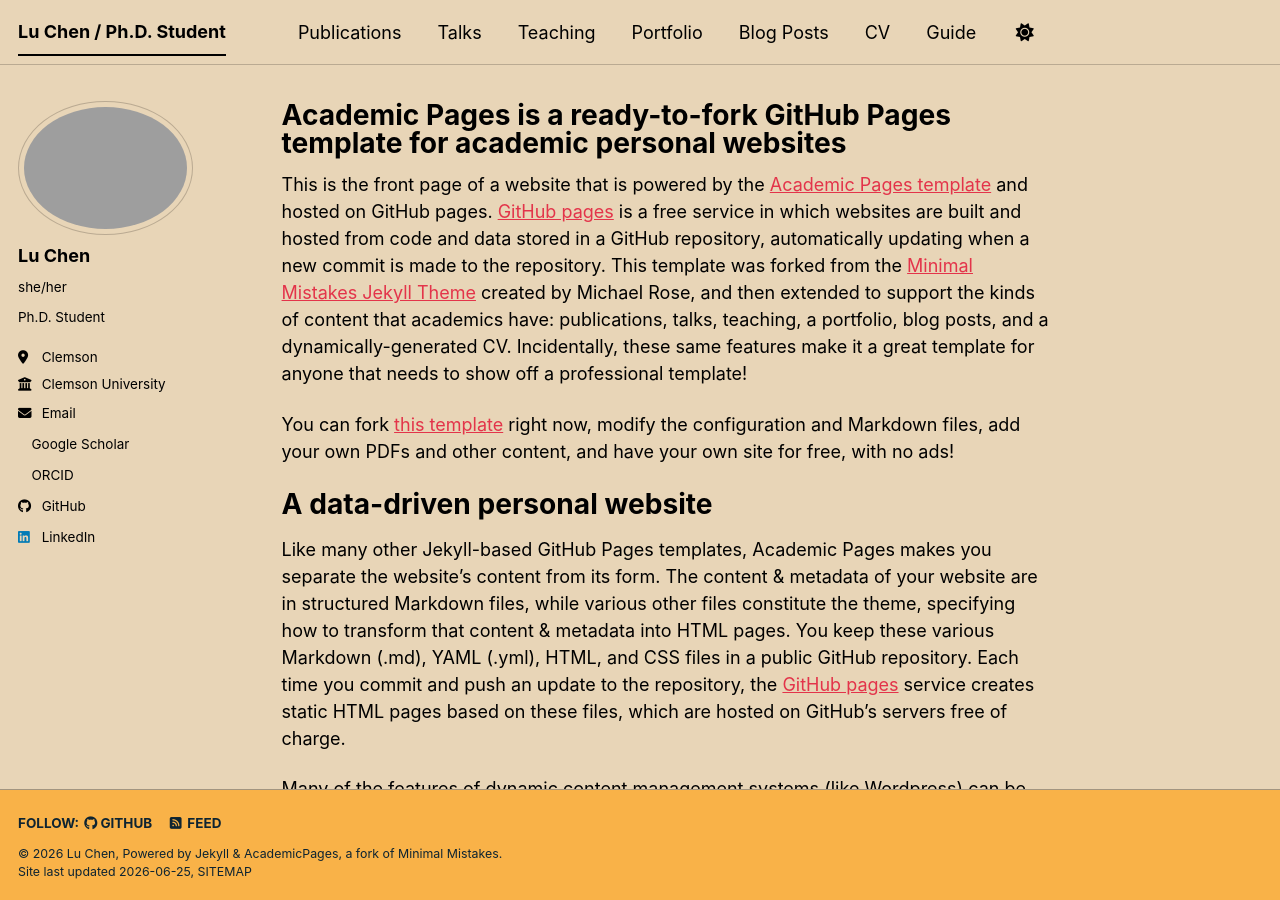
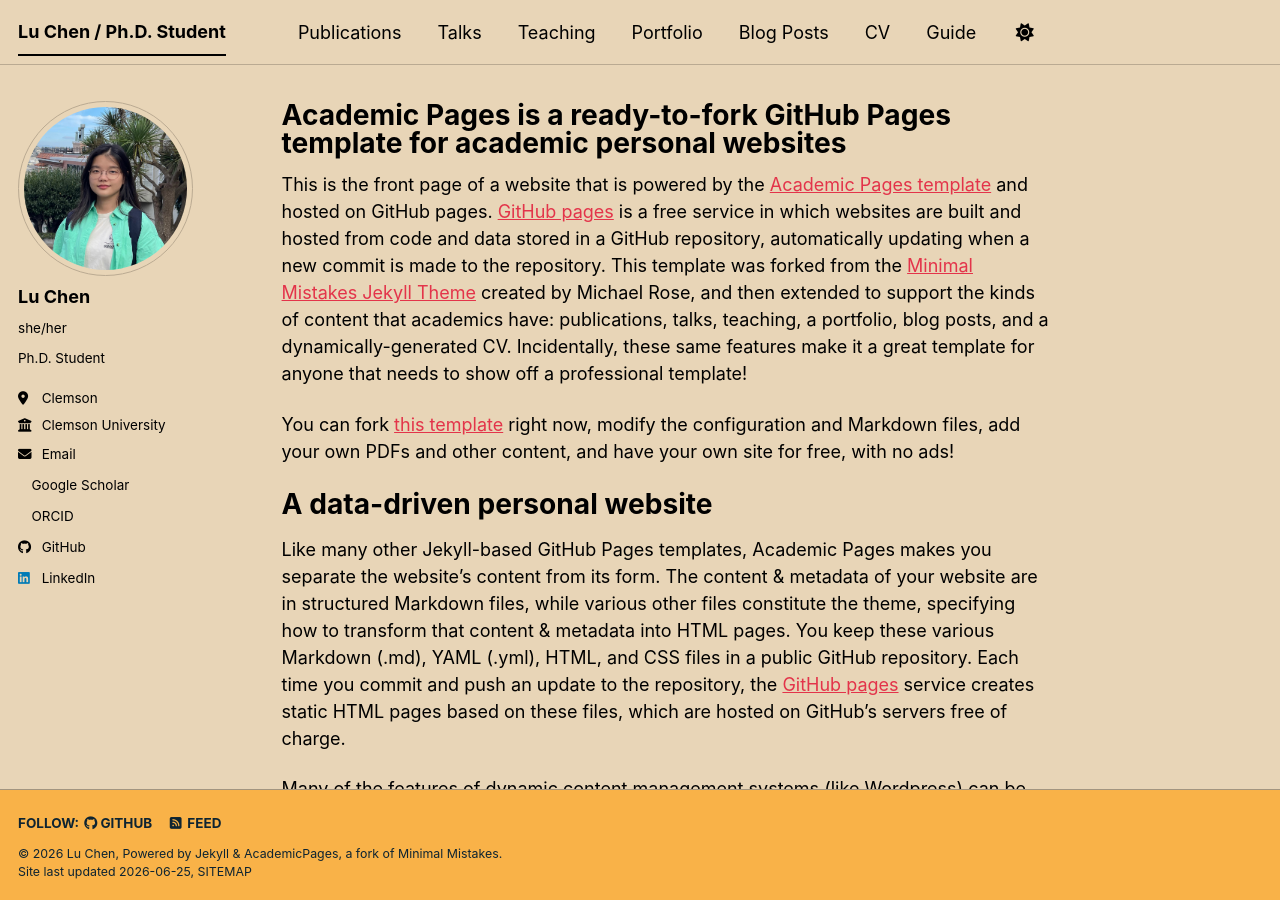
Before and after one commit to lulubell-2/lulubell-2.github.io, a Jekyll site: the page built from _pages/about.md, in a window 1280 px wide and 900 px high. Built offline with Jekyll 4.4.1, drawn with Linux system fonts in a browser that asks for light colours; a style sheet for code colours, icons or effects is not loaded.

Commit message:
Update _config.yml

```diff
--- a/_config.yml
+++ b/_config.yml
@@ -23,7 +23,7 @@ repository               : "academicpages/academicpages.github.io"
 #               Additional customization can be done by editing /_includes/author-profile.html
 author:
   # Biographic information
-  avatar           : "IMG_5276(1).jpg"
+  avatar           : "luchen.jpg"
   name             : "Lu Chen"
   pronouns         : "she/her"
   bio              : "Ph.D. Student"
```
